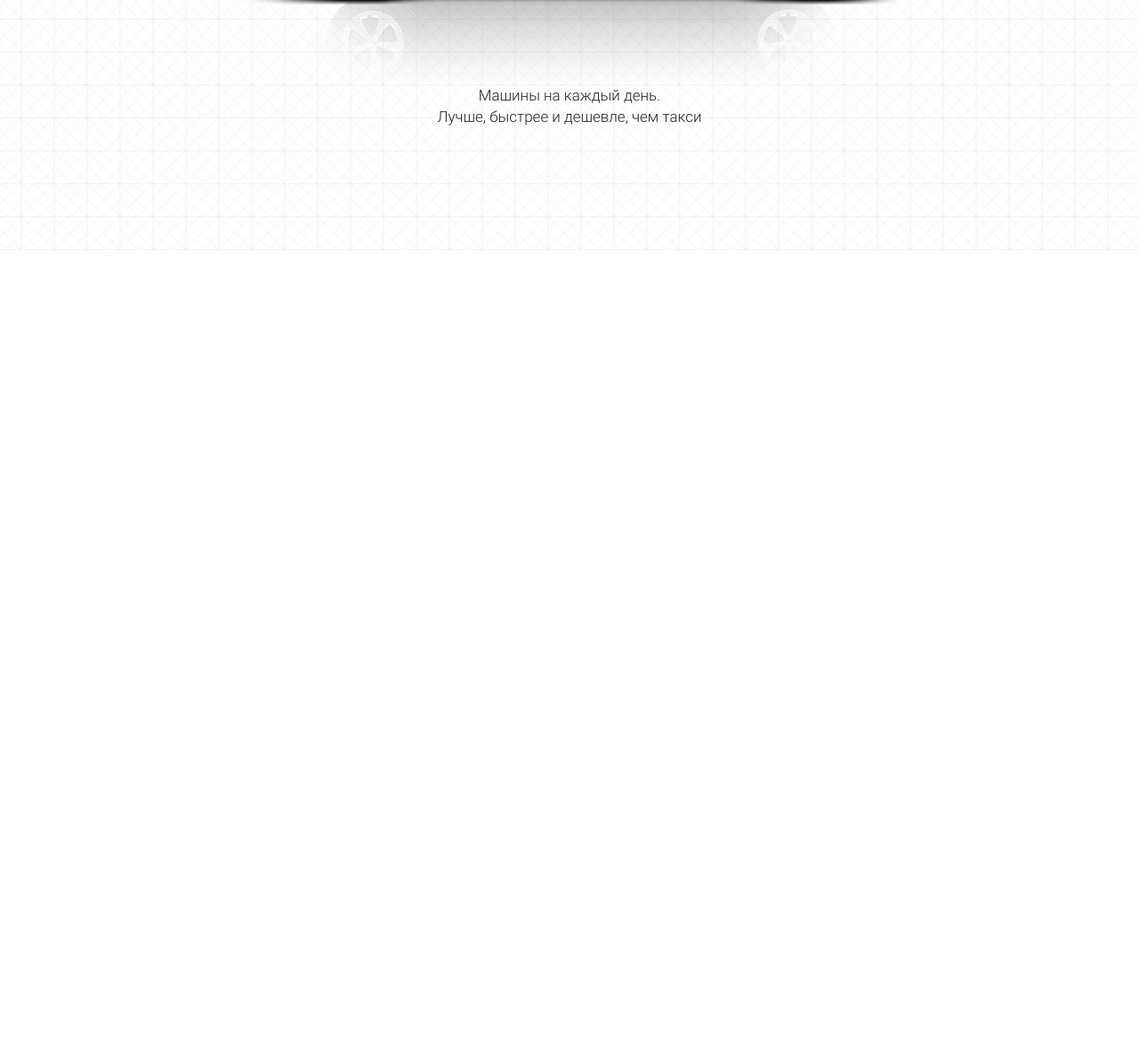
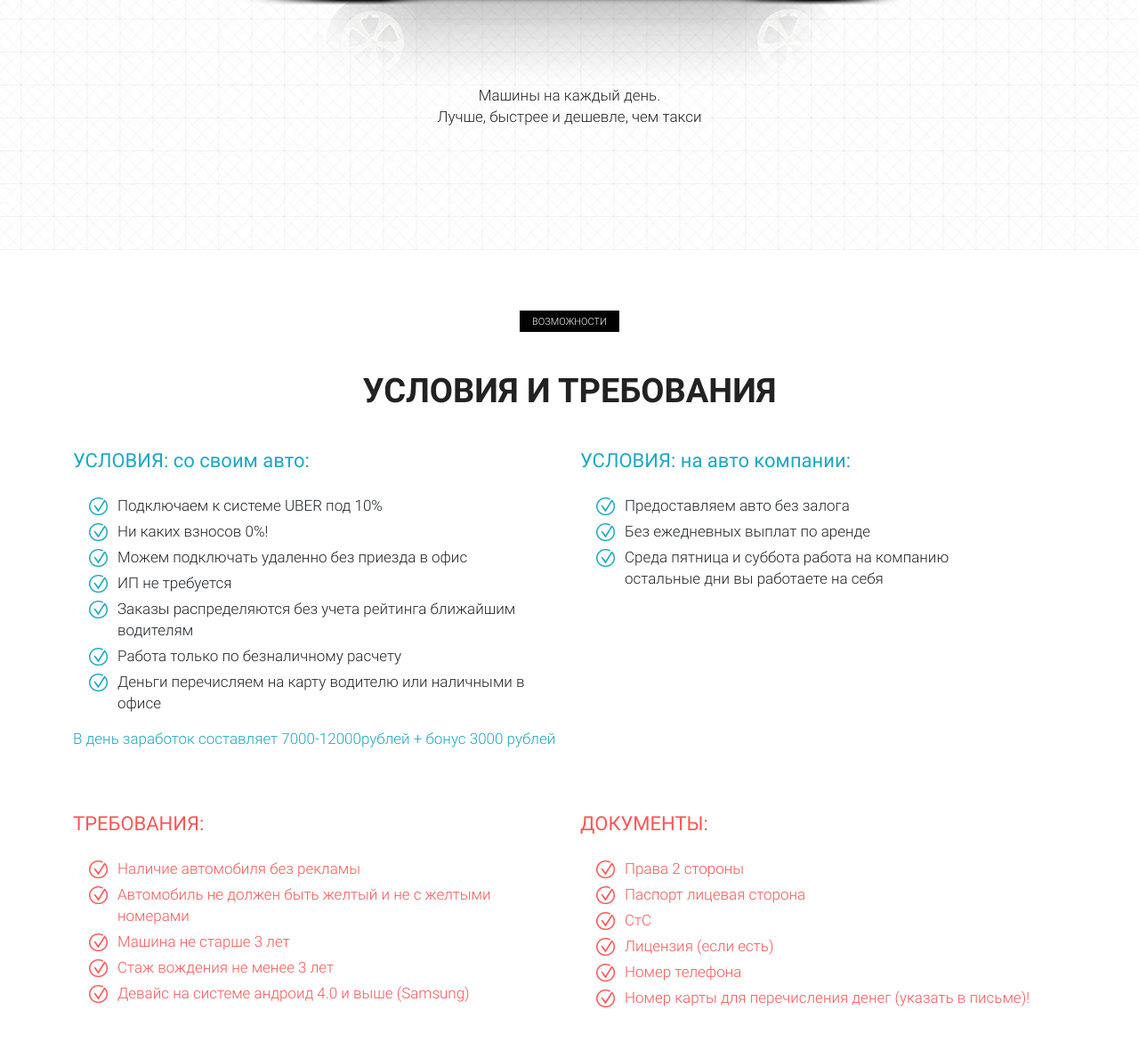
Before and after one commit to Abubjazov/UBER, a plain HTML site: page src/index.html in a window 1280 px wide. Shown: the part 3366-4537 px from the top of the page at 89% size. Before the commit the page ends 3647 px from the top, so only its background shows below. Drawn offline with Linux system fonts and the light colour scheme.

Commit message:
свёрстана секция require

```diff
--- a/src/index.html
+++ b/src/index.html
@@ -255,5 +255,75 @@
         </div>
     </section>
 
+    <div class="require">
+        <div class="container">
+            <div class="label">возможности</div>
+            <div class="title">условия и требования</div>
+
+            <div class="row">
+                <div class="col-md-6">
+                    <div class="require_block">
+                        <div class="require_title">
+                            УСЛОВИЯ: со своим авто:
+                        </div>
+                        <ul class="require_list">
+                            <li>Подключаем к системе UBER  под 10%</li>
+                            <li>Ни каких взносов  0%!</li>
+                            <li>Можем подключать удаленно без приезда в офис</li>
+                            <li>ИП не требуется</li>
+                            <li>Заказы распределяются без учета рейтинга ближайшим водителям</li>
+                            <li>Работа только по безналичному расчету</li>
+                            <li>Деньги перечисляем на карту водителю или наличными в офисе</li>
+                        </ul>
+                        <div class="require_desc">
+                            В день заработок составляет 7000-12000рублей + бонус 3000 рублей
+                        </div>
+                    </div>
+                </div>
+                <div class="col-md-6">
+                    <div class="require_block">
+                        <div class="require_title">
+                            УСЛОВИЯ: на авто компании:
+                        </div>
+                        <ul class="require_list">
+                            <li>Предоставляем авто без залога</li>
+                            <li>Без ежедневных выплат по аренде</li>
+                            <li>Среда пятница и суббота работа на компанию<br> остальные дни вы работаете на себя</li>
+                        </ul>
+                    </div>
+                </div>
+                <div class="col-md-6">
+                    <div class="require_block require_nmb warning">
+                        <div class="require_title">
+                            ТРЕБОВАНИЯ:
+                        </div>
+                        <ul class="require_list">
+                            <li>Наличие автомобиля без рекламы</li>
+                            <li>Автомобиль не должен быть желтый и не с желтыми номерами</li>
+                            <li>Машина не старше 3 лет</li>
+                            <li>Стаж вождения не менее 3 лет</li>
+                            <li>Девайс на системе андроид 4.0 и выше (Samsung)</li>
+                        </ul>
+                    </div>
+                </div>
+                <div class="col-md-6">
+                    <div class="require_block require_nmb warning">
+                        <div class="require_title">
+                            ДОКУМЕНТЫ:
+                        </div>
+                        <ul class="require_list">
+                            <li>Права 2 стороны</li>
+                            <li>Паспорт лицевая сторона</li>
+                            <li>СтС</li>
+                            <li>Лицензия (если есть)</li>
+                            <li>Номер телефона</li>
+                            <li>Номер карты для перечисления денег (указать в письме)!</li>
+                        </ul>
+                    </div>
+                </div>
+            </div>
+        </div>
+    </div>
+
 </body>
 </html>
--- a/src/sass/style.sass
+++ b/src/sass/style.sass
@@ -92,7 +92,7 @@ nav
 
 .promo
     min-height: 800px
-    background: url(../img/uber_bg.jpg) center center/cover no-repeat
+    background: url(../img/uber_bg.jpg) center (center / cover) no-repeat
     padding: 150px 0 135px 0
     &_header
         color: #FFFFFF
@@ -189,7 +189,7 @@ nav
 
 .mobile
     min-height: 864px
-    background: url(../img/mobile_bg.jpg) center center/cover no-repeat
+    background: url(../img/mobile_bg.jpg) center (center / cover) no-repeat
     padding: 46px 0 80px 0
     .row
         margin-top: 32px
@@ -201,17 +201,17 @@ nav
         margin-bottom: 19px
         padding-top: 92px
         &_1
-           background: url(../img/mc_one_touch.jpg) center center/cover no-repeat
+           background: url(../img/mc_one_touch.jpg) center (center / cover) no-repeat
         &_2
-           background: url(../img/mc_reliable_feed.jpg) center center/cover no-repeat
+           background: url(../img/mc_reliable_feed.jpg) center (center / cover) no-repeat
         &_3
-           background: url(../img/mс_transparent_prices.jpg) center center/cover no-repeat
+           background: url(../img/mс_transparent_prices.jpg) center (center / cover) no-repeat
         &_4
-           background: url(../img/mc_cashless_payment.jpg) center center/cover no-repeat
+           background: url(../img/mc_cashless_payment.jpg) center (center / cover) no-repeat
         &_5
-           background: url(../img/mc_feedback.jpg) center center/cover no-repeat
+           background: url(../img/mc_feedback.jpg) center (center / cover) no-repeat
         &_6
-           background: url(../img/mc_split_the_cost.jpg) center center/cover no-repeat
+           background: url(../img/mc_split_the_cost.jpg) center (center / cover) no-repeat
         &_subtitle
             color: #FFFFFF
             font-family: Roboto
@@ -253,6 +253,7 @@ nav
             &:hover
                 &::before,  &::after
                     background-color: $second-color
+
 .choice
     min-height: 898px
     padding: 59px 0 137.5px 0
@@ -279,3 +280,45 @@ nav
         line-height: 24px
         align-items: center
         text-align: center
+
+.require
+    padding: 68px 0 84px 0
+    &_desc
+        font-weight: 300
+        font-size: 17px
+        color: #1CA8C3
+    &_block
+        margin: 33px 0
+        &_nmb
+            margin-bottom: 0px
+    &_title
+        color: #1ca8c3
+        font-size: 22px
+        font-weight: 500
+    &_list
+        list-style-type: none
+        padding-left: 50px
+        margin-top: 22px
+        li
+            position: relative
+            font-size: 17px
+            font-weight: 300
+            line-height: 24px
+            margin-bottom: 5px
+            &::before
+                content: ''
+                display: block
+                position: absolute
+                left: -32px
+                top: 3px
+                width: 21px
+                height: 20px
+                background: url('../icons/require/blue_check.png') center (center / cover) no-repeat
+    .warning
+        .require_title
+            color: #FF5656
+        .require_list
+            color: #FF5656
+            li
+                &::before
+                    background: url('../icons/require/red_check.png') center (center / cover) no-repeat
```
Also changed, not shown: src/css/style.min.css, src/icons/require/blue_check.png (renamed from src/icons/conditions/blue_check.png), src/icons/require/red_check.png (renamed from src/icons/conditions/red_check.png).
